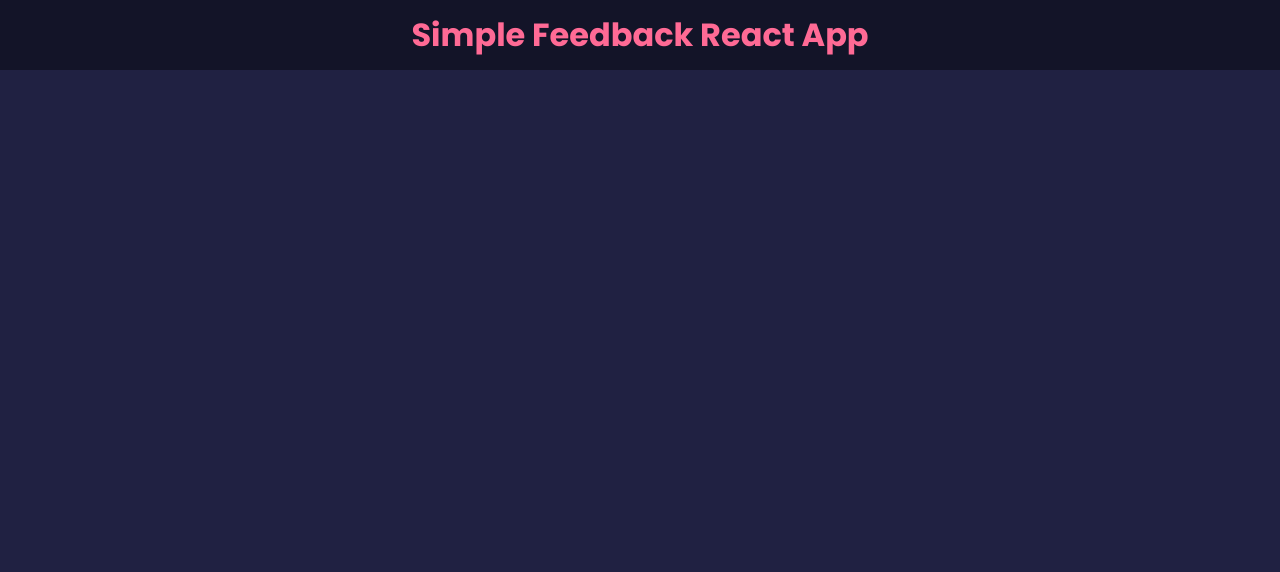
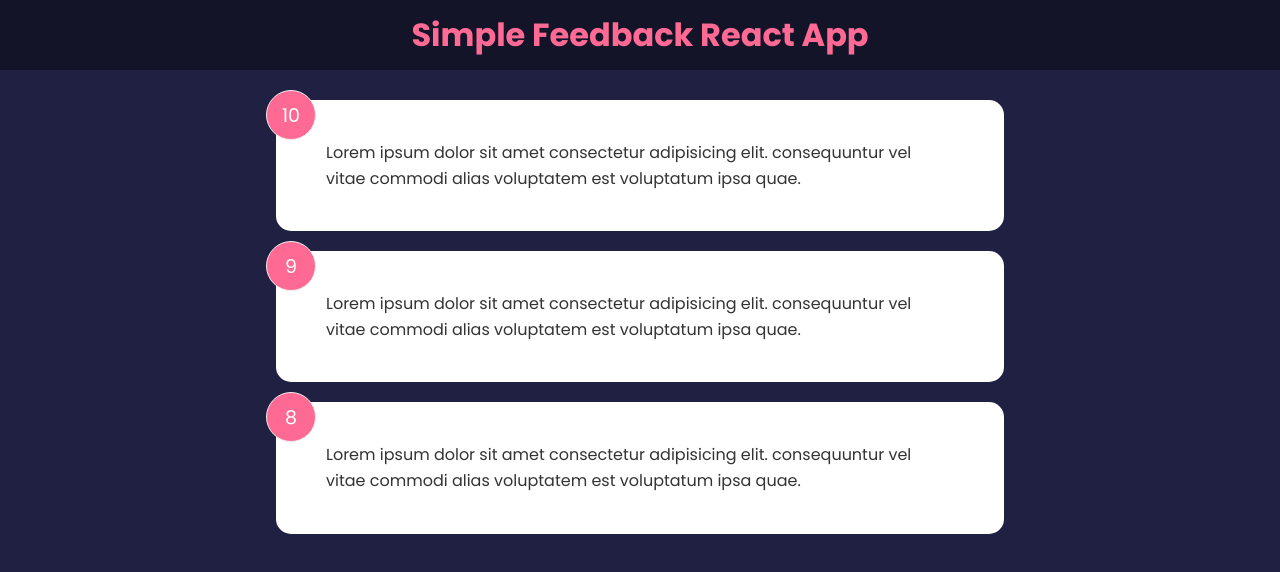
Before and after one commit to yangbeibei88/BookReview-React-App, a React (Vite) app: page / in a window 1280 px wide. Shown: the top 572 px of the page. Built offline with nearby package versions, Linux system fonts and the light colour scheme.

Commit message:
create FeedbackList and FeedbackItem component

```diff
--- a/src/App.jsx
+++ b/src/App.jsx
@@ -1,11 +1,14 @@
 import { StrictMode } from "react";
 import { createRoot } from "react-dom/client";
-import { Header } from "./components/Header";
+import { Header } from "./components/Header.jsx";
+import { FeedbackList } from "./components/FeedbackList.jsx";
+import { feedbackData } from "./data/feedbackData.js";
 
 const App = () => {
   return (
     <div>
       <Header />
+      <FeedbackList feedbacks={feedbackData} />
     </div>
   );
 };
--- /dev/null
+++ b/src/components/FeedbackItem.jsx
@@ -0,0 +1,8 @@
+export const FeedbackItem = ({ rating, feedback }) => {
+  return (
+    <div className="card">
+      <div className="num-display">{rating}</div>
+      <div className="text-display">{feedback}</div>
+    </div>
+  );
+};
--- /dev/null
+++ b/src/components/FeedbackList.jsx
@@ -0,0 +1,14 @@
+import { FeedbackItem } from "./FeedbackItem.jsx";
+export const FeedbackList = ({ feedbacks }) => {
+  if (feedbacks.length === 0) {
+    return <p>No feedback yet.</p>;
+  } else {
+    return (
+      <div className="container">
+        {feedbacks.map(({ id, rating, text }) => {
+          return <FeedbackItem key={id} rating={rating} feedback={text} />;
+        })}
+      </div>
+    );
+  }
+};
--- /dev/null
+++ b/src/data/feedbackData.js
@@ -0,0 +1,17 @@
+export const feedbackData = [
+  {
+    id: 1,
+    rating: 10,
+    text: "Lorem ipsum dolor sit amet consectetur adipisicing elit. consequuntur vel vitae commodi alias voluptatem est voluptatum ipsa quae.",
+  },
+  {
+    id: 2,
+    rating: 9,
+    text: "Lorem ipsum dolor sit amet consectetur adipisicing elit. consequuntur vel vitae commodi alias voluptatem est voluptatum ipsa quae.",
+  },
+  {
+    id: 3,
+    rating: 8,
+    text: "Lorem ipsum dolor sit amet consectetur adipisicing elit. consequuntur vel vitae commodi alias voluptatem est voluptatum ipsa quae.",
+  },
+];
```
